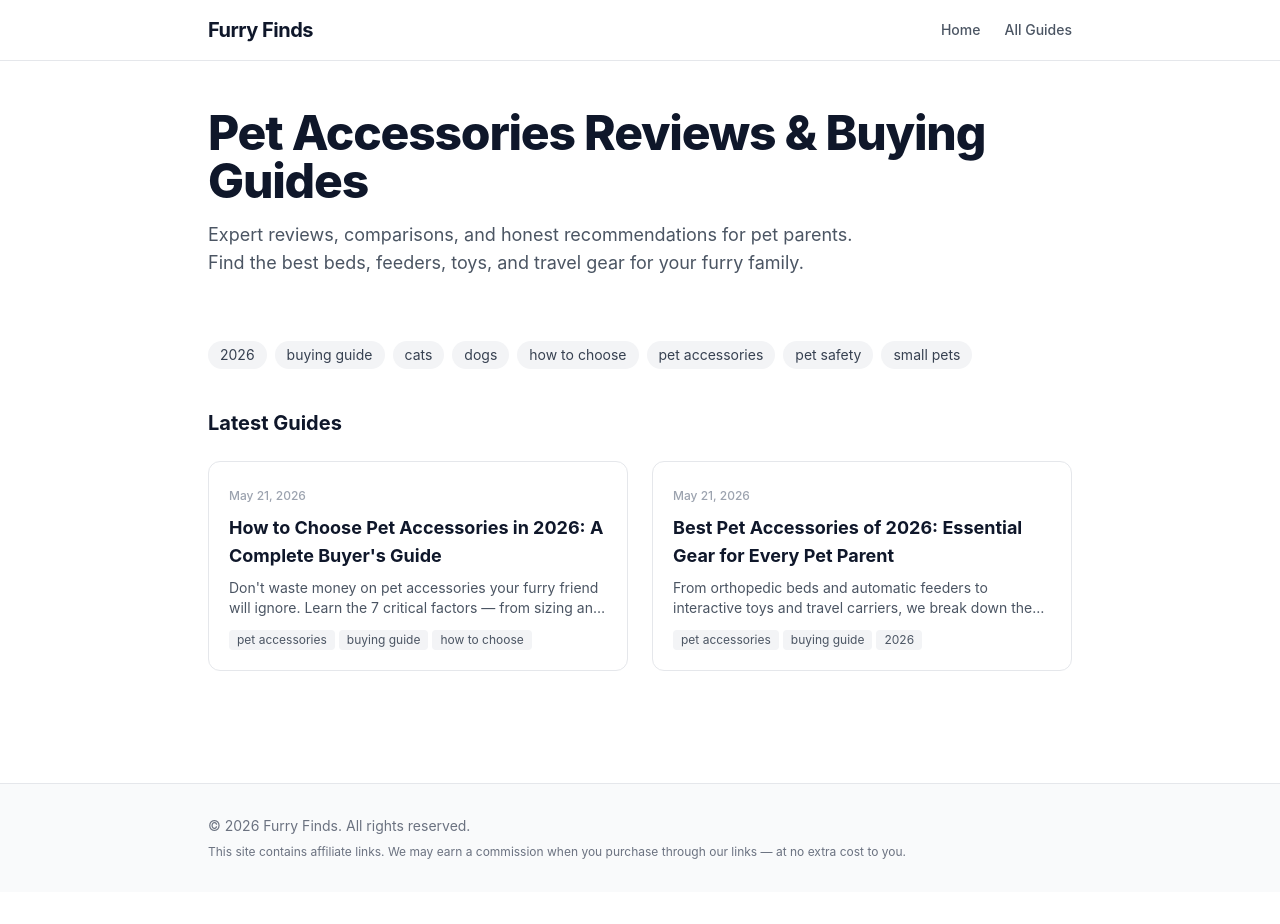
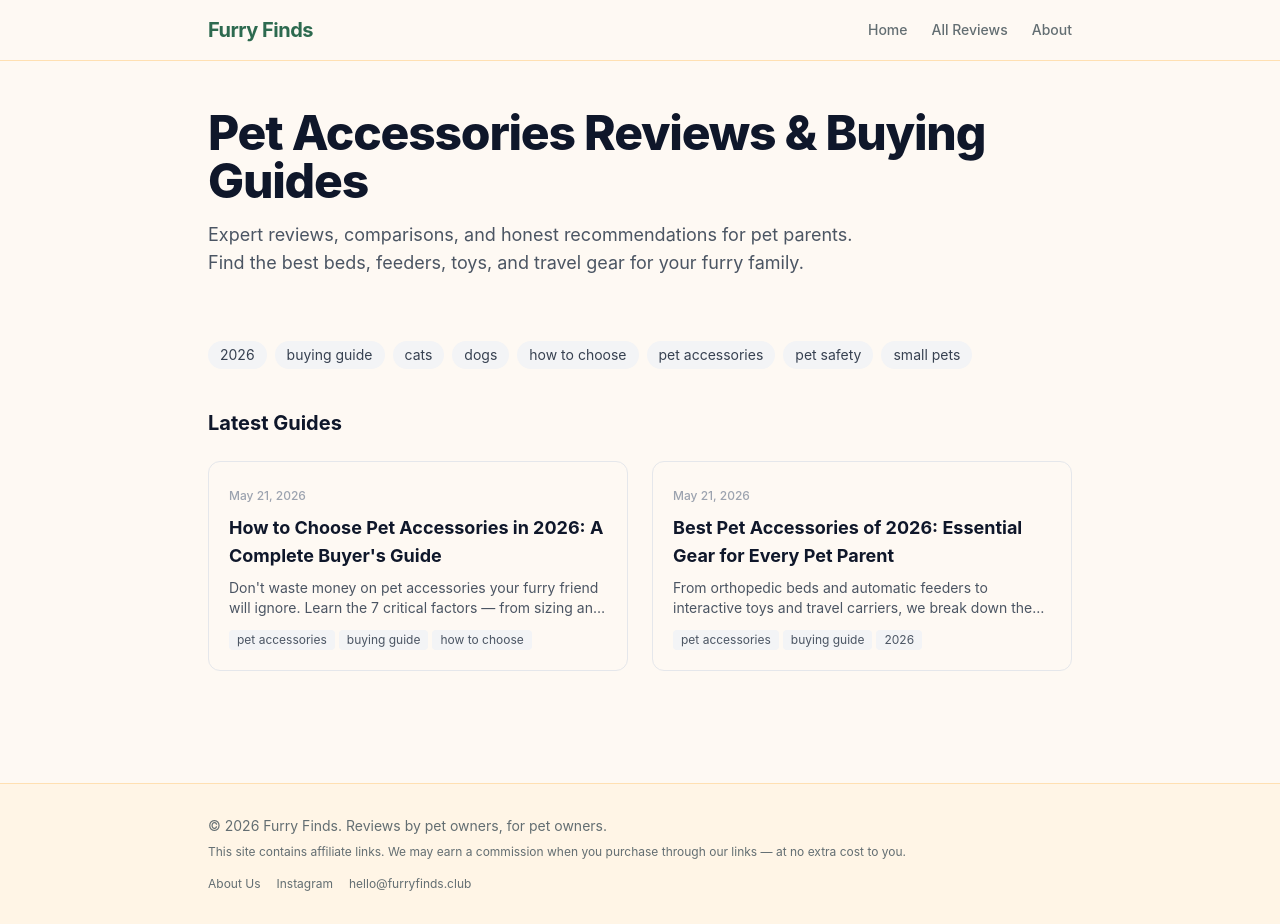
Before and after one commit to akhil7philip/furryfinds, a Next.js app: page / in a window 1280 px wide. Before the commit the page ends 892 px from the top, so only its background shows below. Built offline with nearby package versions, Linux system fonts and the light colour scheme.

Commit message:
Apply warm theme: update metadata, favicon, nav, footer

```diff
--- a/app/layout.tsx
+++ b/app/layout.tsx
@@ -4,11 +4,16 @@
 
 export const metadata: Metadata = {
   title: {
-    default: 'Furry Finds - Pet Accessories Reviews & Guides',
+    default: 'Furry Finds - Honest Pet Product Reviews',
     template: '%s | Furry Finds',
   },
-  description: 'Expert reviews, comparisons, and buying guides for pet accessories. Find the best gear for dogs, cats, and small pets at Furry Finds.',
+  description: 'Real pet owners testing real pet products. We test with actual dogs and cats, then tell you what actually holds up.',
   metadataBase: new URL('https://furryfinds.club'),
+  icons: {
+    icon: '/favicon.svg',
+    shortcut: '/favicon.svg',
+    apple: '/favicon.svg',
+  },
   robots: {
     index: true,
     follow: true,
@@ -23,9 +28,11 @@
     type: 'website',
     siteName: 'Furry Finds',
     locale: 'en_US',
+    images: ['https://furryfinds.club/og-image.jpg'],
   },
   twitter: {
     card: 'summary_large_image',
+    site: '@FurryFindsReviews',
   },
   alternates: {
     types: {
@@ -53,25 +60,31 @@
           gtag('config', 'G-R7308GTFN0');
         `}
       </Script>
-      <body className="min-h-screen flex flex-col">
-        <header className="border-b border-gray-200 bg-white">
+      <body className="min-h-screen flex flex-col bg-[#fef9f3] text-[#2d3436] antialiased">
+        <header className="border-b border-[#ffe0b2] bg-[#fef9f3]">
           <div className="max-w-4xl mx-auto px-4 py-4 flex items-center justify-between">
-            <a href="/" className="text-xl font-bold text-dark tracking-tight">
+            <a href="/" className="text-xl font-bold text-[#2d6a4f] tracking-tight">
               Furry Finds
             </a>
-            <nav className="flex gap-6 text-sm font-medium text-gray-600">
-              <a href="/" className="hover:text-primary transition-colors">Home</a>
-              <a href="/blog/" className="hover:text-primary transition-colors">All Guides</a>
+            <nav className="flex gap-6 text-sm font-medium text-[#636e72]">
+              <a href="/" className="hover:text-[#2d6a4f] transition-colors">Home</a>
+              <a href="/blog/" className="hover:text-[#2d6a4f] transition-colors">All Reviews</a>
+              <a href="/about/" className="hover:text-[#2d6a4f] transition-colors">About</a>
             </nav>
           </div>
         </header>
         <main className="flex-1">{children}</main>
-        <footer className="border-t border-gray-200 bg-gray-50 mt-16">
-          <div className="max-w-4xl mx-auto px-4 py-8 text-sm text-gray-500">
-            <p className="mb-2">&copy; {new Date().getFullYear()} Furry Finds. All rights reserved.</p>
-            <p className="text-xs">
+        <footer className="border-t border-[#ffe0b2] bg-[#fff5e6] mt-16">
+          <div className="max-w-4xl mx-auto px-4 py-8 text-sm text-[#636e72]">
+            <p className="mb-2">&copy; {new Date().getFullYear()} Furry Finds. Reviews by pet owners, for pet owners.</p>
+            <p className="text-xs mb-4">
               This site contains affiliate links. We may earn a commission when you purchase through our links — at no extra cost to you.
             </p>
+            <div className="flex gap-4 text-xs">
+              <a href="/about/" className="hover:text-[#2d6a4f]">About Us</a>
+              <a href="https://instagram.com/FurryFindsReviews" className="hover:text-[#2d6a4f]">Instagram</a>
+              <span>hello@furryfinds.club</span>
+            </div>
           </div>
         </footer>
       </body>
```
